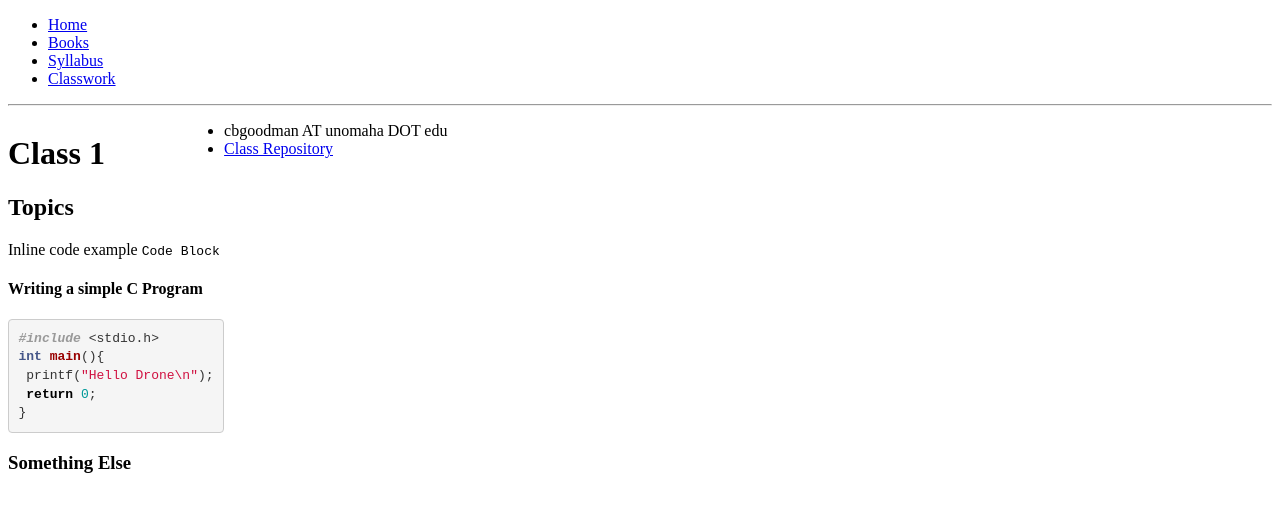
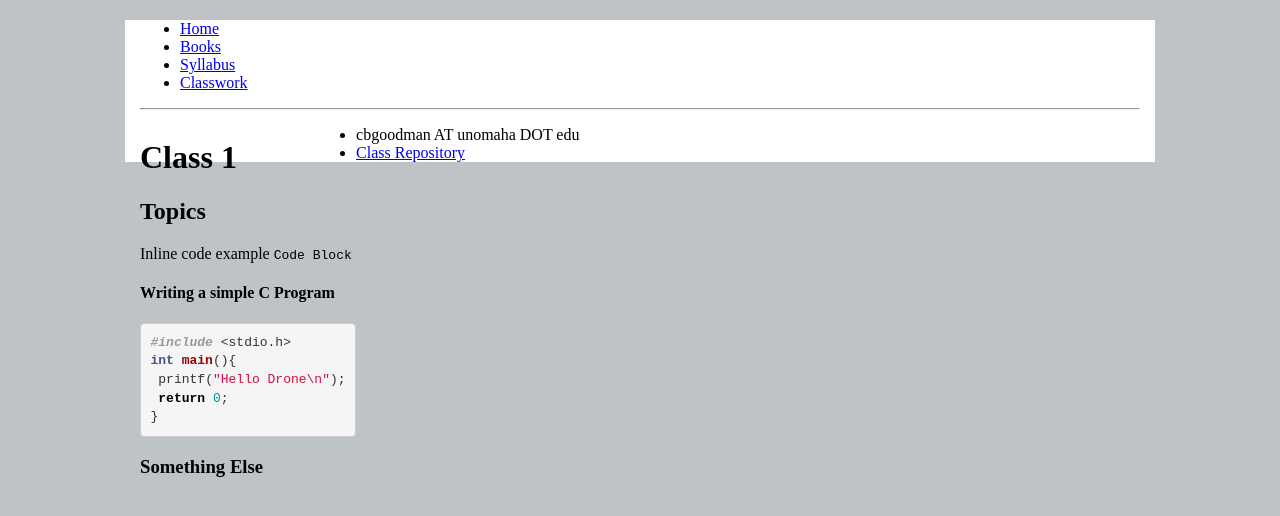
Before and after one commit to cbgoodman/uno-spa-quant-ii, a Jekyll site: the page built from class-1/index.md, in a window 1280 px wide. Shown: the top 516 px of the page. Built offline with Jekyll 4.4.1, drawn with Linux system fonts in a browser that asks for light colours.

Commit message:
Update pages.html

```diff
--- a/_layouts/pages.html
+++ b/_layouts/pages.html
@@ -1,5 +1,6 @@
 {% include head.html %}
-
+<body class="lesson">
+<div class="container card">
 {% include nav.html %}
 <hr>
 	<div style="float: left;">
@@ -9,5 +10,5 @@
 
 
 {% include footer.html %}
-
+</div>
 {% include foot.html %}
```
